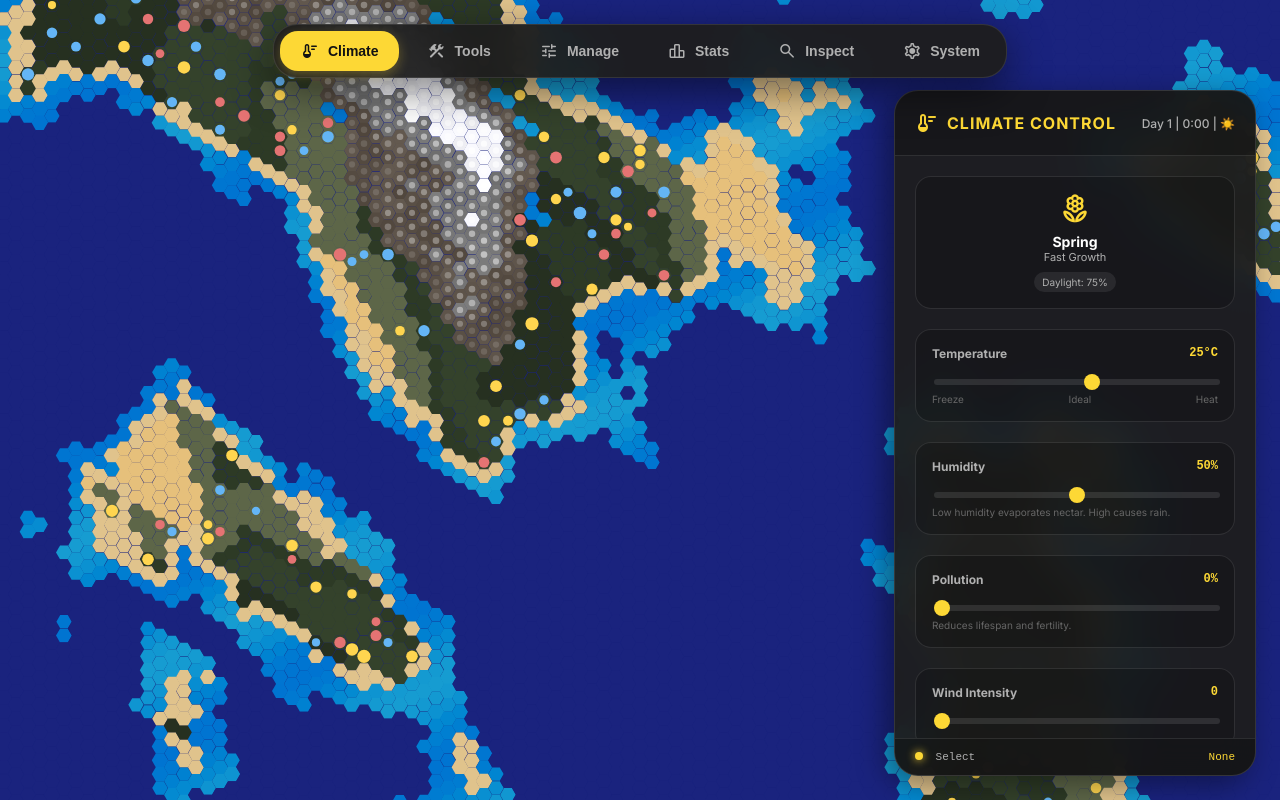
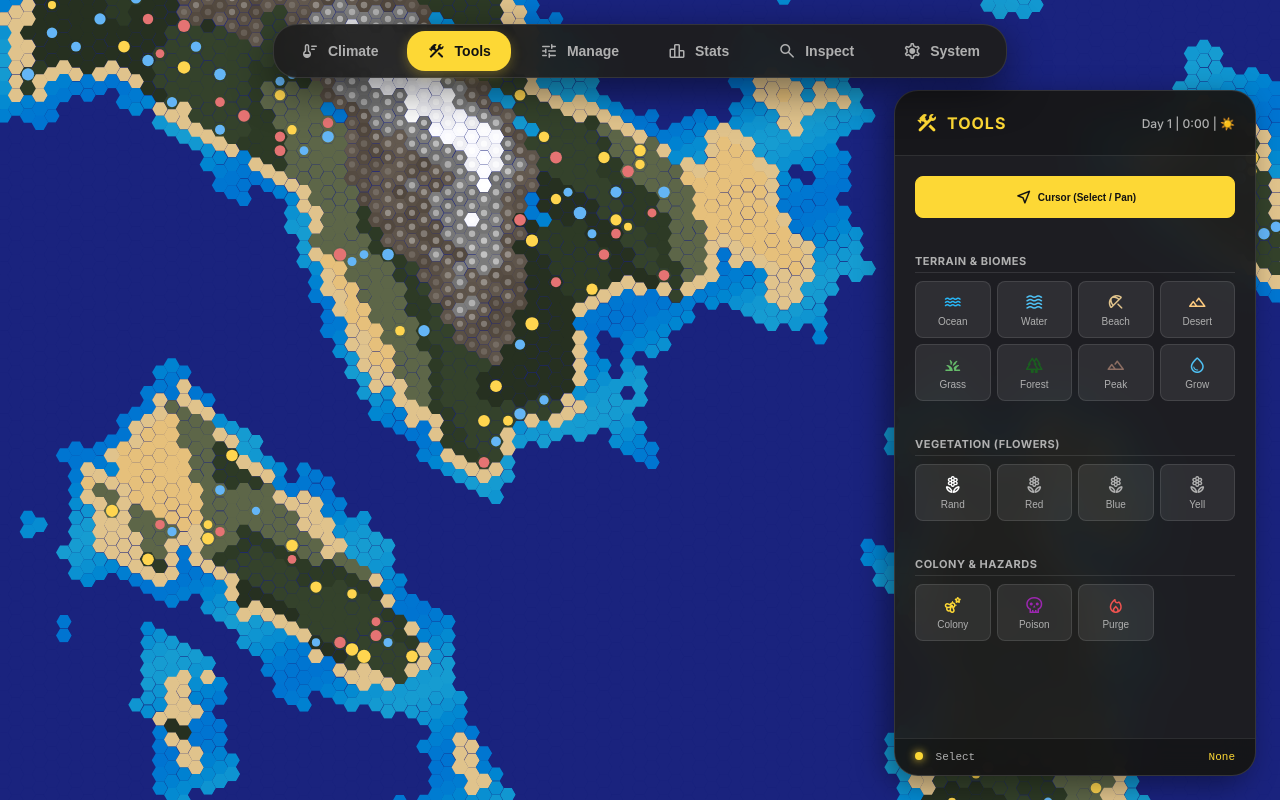
Before and after one commit to gonewithharshwinds/MyPetBees, a plain HTML site: page index.html in a window 1280 px wide. Drawn offline with nearby package versions, Linux system fonts and the light colour scheme; animation ran at ten frames a second.

Commit message:
Refactor UI components and add new tool sections
Updated tool grid layout and button styles for better UI. Added new sections for terrain and vegetation tools.

```diff
--- a/index.html
+++ b/index.html
@@ -108,16 +108,25 @@
         @keyframes fadeIn { from { opacity: 0; transform: translateY(10px); } to { opacity: 1; transform: translateY(0); } }
 
         /* --- UI Components --- */
-        .tool-grid { display: grid; grid-template-columns: repeat(3, 1fr); gap: 10px; }
+        .tool-section { margin-bottom: 16px; }
+        .tool-section-title { font-size: 11px; color: var(--text-sub); text-transform: uppercase; letter-spacing: 0.5px; margin-bottom: 8px; font-weight: 700; border-bottom: 1px solid var(--border); padding-bottom: 4px; }
+
+        .tool-grid { display: grid; grid-template-columns: repeat(4, 1fr); gap: 6px; }
         .tool-btn {
             background: var(--glass); border: 1px solid var(--border); color: var(--text-sub);
-            padding: 14px; border-radius: 12px; cursor: pointer;
-            display: flex; flex-direction: column; align-items: center; gap: 8px;
-            font-size: 12px; font-weight: 500; transition: all 0.2s;
+            padding: 10px 4px; border-radius: 8px; cursor: pointer;
+            display: flex; flex-direction: column; align-items: center; gap: 4px;
+            font-size: 10px; font-weight: 500; transition: all 0.1s;
+            text-align: center; white-space: nowrap;
         }
         .tool-btn:hover { background: var(--glass-hover); color: var(--text-main); transform: translateY(-1px); }
         .tool-btn.active { background: var(--accent); color: #121212; border-color: var(--accent); font-weight: 700; }
-        .tool-btn .material-symbols-rounded { font-size: 24px; }
+        .tool-btn .material-symbols-rounded { font-size: 20px; }
+
+        /* Custom Colors for Flower Buttons */
+        .tool-btn.flower-r.active { background: #e57373; color: white; border-color: #e57373; }
+        .tool-btn.flower-b.active { background: #64b5f6; color: white; border-color: #64b5f6; }
+        .tool-btn.flower-y.active { background: #ffd54f; color: black; border-color: #ffd54f; }
 
         .control-group { background: rgba(0,0,0,0.2); padding: 16px; border-radius: 16px; border: 1px solid var(--border); }
         label { font-size: 12px; color: var(--text-sub); display: flex; justify-content: space-between; margin-bottom: 10px; font-weight: 600; }
@@ -176,8 +185,8 @@
 
     <!-- Top Navigation -->
     <nav id="top-bar">
-        <button class="nav-btn active" onclick="switchTab('climate')"><span class="material-symbols-rounded">thermostat</span> Climate</button>
-        <button class="nav-btn" onclick="switchTab('god')"><span class="material-symbols-rounded">construction</span> Tools</button>
+        <button class="nav-btn" onclick="switchTab('climate')"><span class="material-symbols-rounded">thermostat</span> Climate</button>
+        <button class="nav-btn active" onclick="switchTab('god')"><span class="material-symbols-rounded">construction</span> Tools</button>
         <button class="nav-btn" onclick="switchTab('management')"><span class="material-symbols-rounded">tune</span> Manage</button>
         <button class="nav-btn" onclick="switchTab('stats')"><span class="material-symbols-rounded">leaderboard</span> Stats</button>
         <button class="nav-btn" onclick="switchTab('inspector')"><span class="material-symbols-rounded">search</span> Inspect</button>
@@ -187,14 +196,14 @@
     <!-- Context Panel -->
     <aside id="context-panel">
         <div class="panel-header">
-            <div class="panel-title" id="panel-title"><span class="material-symbols-rounded">thermostat</span> Climate Control</div>
+            <div class="panel-title" id="panel-title"><span class="material-symbols-rounded">construction</span> Tools</div>
             <div id="time-display" style="font-size:12px; color:var(--text-sub); font-weight:500;">Day 1</div>
         </div>
 
         <div class="panel-content">
 
             <!-- TAB: CLIMATE -->
-            <div id="tab-climate" class="tab-content active">
+            <div id="tab-climate" class="tab-content">
                 <div class="control-group" style="text-align:center">
                     <span class="material-symbols-rounded" style="font-size:32px; color:var(--accent);" id="season-icon">local_florist</span>
                     <div style="font-weight:bold; margin-top:5px;" id="season-name">Spring</div>
@@ -213,13 +222,11 @@
                 <div class="control-group">
                     <label>Humidity <span class="val-display" id="val-hum">50%</span></label>
                     <input type="range" min="0" max="100" value="50" oninput="updateClimate('humidity', this.value)">
-                    <div style="font-size:10px; color:#666;">Low humidity evaporates nectar. High causes rain.</div>
                 </div>
 
                 <div class="control-group">
                     <label>Pollution <span class="val-display" id="val-pol">0%</span></label>
                     <input type="range" min="0" max="100" value="0" oninput="updateClimate('pollution', this.value)">
-                    <div style="font-size:10px; color:#666;">Reduces lifespan and fertility.</div>
                 </div>
 
                 <div class="control-group">
@@ -229,35 +236,78 @@
             </div>
 
             <!-- TAB: GOD TOOLS -->
-            <div id="tab-god" class="tab-content">
+            <div id="tab-god" class="tab-content active">
+                <!-- Default selection tool at top for quick access -->
+                <div class="tool-section">
+                    <button class="tool-btn active" style="width:100%; flex-direction:row; justify-content:center;" data-tool="cursor" onclick="setTool('cursor')">
+                        <span class="material-symbols-rounded">near_me</span> Cursor (Select / Pan)
+                    </button>
+                </div>
+
+                <!-- Terrain Section -->
+                <div class="tool-section">
+                    <div class="tool-section-title">Terrain & Biomes</div>
                     <div class="tool-grid">
-                    <button class="tool-btn active" data-tool="cursor" onclick="setTool('cursor')">
-                        <span class="material-symbols-rounded">near_me</span> Select
+                        <button class="tool-btn" data-tool="t_ocean" onclick="setTool('t_ocean')">
+                            <span class="material-symbols-rounded" style="color:var(--info)">water</span> Ocean
                         </button>
-                    <button class="tool-btn" data-tool="flower" onclick="setTool('flower')">
-                        <span class="material-symbols-rounded">local_florist</span> Flower
+                        <button class="tool-btn" data-tool="t_water" onclick="setTool('t_water')">
+                            <span class="material-symbols-rounded" style="color:#4fc3f7">waves</span> Water
+                        </button>
+                        <button class="tool-btn" data-tool="t_beach" onclick="setTool('t_beach')">
+                            <span class="material-symbols-rounded" style="color:#e0c38c">beach_access</span> Beach
+                        </button>
+                        <button class="tool-btn" data-tool="t_desert" onclick="setTool('t_desert')">
+                            <span class="material-symbols-rounded" style="color:#ffcc80">landscape</span> Desert
+                        </button>
+                        <button class="tool-btn" data-tool="t_grass" onclick="setTool('t_grass')">
+                            <span class="material-symbols-rounded" style="color:var(--success)">grass</span> Grass
+                        </button>
+                        <button class="tool-btn" data-tool="t_forest" onclick="setTool('t_forest')">
+                            <span class="material-symbols-rounded" style="color:#1b5e20">forest</span> Forest
+                        </button>
+                        <button class="tool-btn" data-tool="t_mount" onclick="setTool('t_mount')">
+                            <span class="material-symbols-rounded" style="color:#8d6e63">terrain</span> Peak
+                        </button>
+                        <button class="tool-btn" data-tool="rain" onclick="setTool('rain')">
+                            <span class="material-symbols-rounded" style="color:#4fc3f7">water_drop</span> Grow
+                        </button>
+                    </div>
+                </div>
+
+                <!-- Vegetation Section -->
+                <div class="tool-section">
+                    <div class="tool-section-title">Vegetation (Flowers)</div>
+                    <div class="tool-grid">
+                        <button class="tool-btn" data-tool="flower_rand" onclick="setTool('flower_rand')">
+                            <span class="material-symbols-rounded" style="color:white">local_florist</span> Rand
+                        </button>
+                        <button class="tool-btn flower-r" data-tool="flower_red" onclick="setTool('flower_red')">
+                            <span class="material-symbols-rounded">local_florist</span> Red
+                        </button>
+                        <button class="tool-btn flower-b" data-tool="flower_blue" onclick="setTool('flower_blue')">
+                            <span class="material-symbols-rounded">local_florist</span> Blue
+                        </button>
+                        <button class="tool-btn flower-y" data-tool="flower_yel" onclick="setTool('flower_yel')">
+                            <span class="material-symbols-rounded">local_florist</span> Yell
+                        </button>
+                    </div>
+                </div>
+
+                <!-- Management Section -->
+                <div class="tool-section">
+                    <div class="tool-section-title">Colony & Hazards</div>
+                    <div class="tool-grid">
+                        <button class="tool-btn" data-tool="colony" onclick="setTool('colony')">
+                            <span class="material-symbols-rounded" style="color:var(--accent)">emoji_nature</span> Colony
                         </button>
                         <button class="tool-btn" data-tool="poison" onclick="setTool('poison')">
                             <span class="material-symbols-rounded" style="color:#9c27b0">skull</span> Poison
-                    </button>
-                    <button class="tool-btn" data-tool="colony" onclick="setTool('colony')">
-                        <span class="material-symbols-rounded" style="color:var(--accent)">emoji_nature</span> Colony
-                    </button>
-                    <button class="tool-btn" data-tool="mountain" onclick="setTool('mountain')">
-                        <span class="material-symbols-rounded" style="color:#8d6e63">landscape</span> Mountain
-                    </button>
-                    <button class="tool-btn" data-tool="desert" onclick="setTool('desert')">
-                        <span class="material-symbols-rounded" style="color:#ffcc80">waves</span> Desert
-                    </button>
-                    <button class="tool-btn" data-tool="rain" onclick="setTool('rain')">
-                        <span class="material-symbols-rounded" style="color:#4fc3f7">water_drop</span> Grow
                         </button>
                         <button class="tool-btn" data-tool="fire" onclick="setTool('fire')">
                             <span class="material-symbols-rounded" style="color:#ef5350">local_fire_department</span> Purge
                         </button>
                     </div>
-                <div style="margin-top:15px; font-size:11px; color:#888; text-align:center; border-top:1px solid var(--border); padding-top:10px;">
-                    <b>Mountains</b> slow bees. <b>Deserts</b> cause fatigue.
                 </div>
             </div>
 
@@ -450,15 +500,26 @@
                 this.colorBase = `rgb(${r+noise}, ${g+noise}, ${b+noise})`;
             }
 
-            setFlower(poison = false) {
-                if (this.type !== 'GRASS' && this.type !== 'FOREST') return;
-                this.type = poison ? 'POISON' : 'FLOWER';
-                this.flowerColor = poison ? CONFIG.COLORS.POISON : Rand.choice(CONFIG.COLORS.SAFE_FLOWERS);
+            setFlower(color = null) {
+                if (this.type !== 'GRASS' && this.type !== 'FOREST') return; // Flowers only on vegetation
+                this.type = 'FLOWER';
+                this.flowerColor = color || Rand.choice(CONFIG.COLORS.SAFE_FLOWERS);
                 this.maxNectar = this.flowerColor === '#64b5f6' ? 80 : (this.flowerColor === '#ffd54f' ? 40 : 50);
                 this.nectar = Rand.int(10, this.maxNectar);
                 this.flowerSize = Rand.float(0.5, 0.8);
                 this.colonyId = -1;
             }
+
+            setPoison() {
+                if (this.type !== 'GRASS' && this.type !== 'FOREST') return;
+                this.type = 'POISON';
+                this.flowerColor = CONFIG.COLORS.POISON;
+                this.maxNectar = 50;
+                this.nectar = Rand.int(10, 50);
+                this.flowerSize = Rand.float(0.5, 0.8);
+                this.colonyId = -1;
+            }
+
             setHive(colonyId) {
                 this.type = 'HIVE'; this.colonyId = colonyId;
                 this.hiveData = { larvae: [], food: 0 }; this.nectar = 0; this.colorBase = '#222';
@@ -481,7 +542,7 @@
                     if (weather === 'rain' && Rand.chance(0.00005 * dt)) {
                          this.elevation = Math.max(1, this.elevation - 3);
                          if(this.elevation < 2) {
-                             this.setGrass(0); this.setFlower(false);
+                             this.setGrass(0); this.flowerColor = null; this.type='GRASS';
                          } else {
                              this.setMountain(this.elevation);
                          }
@@ -1063,6 +1124,7 @@
                            this.ctx.fill();
                        }
                        if(h.type==='MOUNTAIN') {
+                           // Peak highlight
                            this.ctx.beginPath();
                            this.ctx.arc(h.x, h.y, s*0.4, 0, Math.PI*2);
                            this.ctx.fillStyle = `rgba(255,255,255,${h.elevation/15})`;
@@ -1133,13 +1195,27 @@
             useTool(cx,cy) {
                 const w=this.screenToWorld(cx,cy), h=this.getHexAt(w.x,w.y);
                 if(!h) return;
-                if(this.activeTool==='flower' && h.type!=='HIVE' && h.type!=='WATER') h.setFlower(false);
-                if(this.activeTool==='poison' && h.type!=='HIVE' && h.type!=='WATER') h.setFlower(true);
-                if(this.activeTool==='fire') { if(h.type!=='HIVE') h.reset(); this.bees.forEach(b=>{if(Math.hypot(b.pos.x-w.x,b.pos.y-w.y)<25)b.takeDamage(10)}); }
-                if(this.activeTool==='rain' && (h.type==='FLOWER'||h.type==='POISON')) h.nectar=h.maxNectar;
-                if(this.activeTool==='colony' && h.type!=='HIVE' && h.type!=='WATER') this.addColony(h.q,h.r);
-                if(this.activeTool==='mountain' && h.type!=='HIVE') h.setMountain(5);
-                if(this.activeTool==='desert' && h.type!=='HIVE') h.setDesert();
+
+                // Terrain Tools
+                if(this.activeTool === 't_ocean') h.setOcean();
+                if(this.activeTool === 't_water') h.setWater();
+                if(this.activeTool === 't_beach') h.setBeach();
+                if(this.activeTool === 't_grass') h.setGrass(0);
+                if(this.activeTool === 't_forest') h.setForest();
+                if(this.activeTool === 't_mount') h.setMountain(8);
+                if(this.activeTool === 't_desert') h.setDesert();
+
+                // Vegetation Tools
+                if(this.activeTool === 'flower_rand') h.setFlower();
+                if(this.activeTool === 'flower_red') h.setFlower('#e57373');
+                if(this.activeTool === 'flower_blue') h.setFlower('#64b5f6');
+                if(this.activeTool === 'flower_yel') h.setFlower('#ffd54f');
+
+                // Hazards & Colony
+                if(this.activeTool === 'poison') h.setFlower(true);
+                if(this.activeTool === 'colony' && h.type!=='HIVE' && h.type!=='WATER' && h.type!=='OCEAN') this.addColony(h.q,h.r);
+                if(this.activeTool === 'rain') h.nectar = h.maxNectar;
+                if(this.activeTool === 'fire') { if(h.type!=='HIVE') h.reset(); this.bees.forEach(b=>{if(Math.hypot(b.pos.x-w.x,b.pos.y-w.y)<25)b.takeDamage(10)}); }
             }
             screenToWorld(sx,sy) { return {x:(sx-this.width/2-this.camera.x)/this.camera.zoom, y:(sy-this.height/2-this.camera.y)/this.camera.zoom}; }
             getHexAt(x,y) { const q=(2/3*x)/CONFIG.HEX_SIZE, r=(-1/3*x+Math.sqrt(3)/3*y)/CONFIG.HEX_SIZE; return this.cubeRound(q,r,-q-r); }
@@ -1173,11 +1249,13 @@
         function getIcon(id) { const map = {climate:'thermostat', god:'construction', management:'tune', stats:'leaderboard', inspector:'search', system:'settings'}; return map[id] || 'circle'; }
         function getName(id) { const map = {climate:'Climate', god:'Tools', management:'Management', stats:'Statistics', inspector:'Inspector', system:'System'}; return map[id] || 'Tab'; }
         function setSpeed(s) { world.isPaused = s === 0; if(!world.isPaused) world.speedMultiplier = s; document.getElementById('lbl-speed').innerText = s + 'x'; }
+
         function setTool(t) {
             world.activeTool = t; document.querySelectorAll('.tool-btn').forEach(b => b.classList.toggle('active', b.dataset.tool === t));
-            const toolName = {cursor:'Select', flower:'Plant Flower', poison:'Plant Poison', colony:'Spawn Colony', rain:'Grow', fire:'Purge', mountain:'Raise Mountain', desert:'Make Desert'}[t] || t;
+            const toolName = {cursor:'Select', flower:'Plant Flower', poison:'Plant Poison', colony:'Spawn Colony', rain:'Grow', fire:'Purge'}[t] || t;
             document.getElementById('status-tool').innerText = toolName;
         }
+
         function updateClimate(type, val) {
             if(type === 'temp') { world.temperature = parseInt(val); document.getElementById('val-temp').innerText = val + '°C'; }
             if(type === 'wind') { const v = parseInt(val); document.getElementById('val-wind').innerText = v; world.windX = v; world.windY = v * 0.5; }
```
Lines whose indentation alone changed are shown as unchanged.
